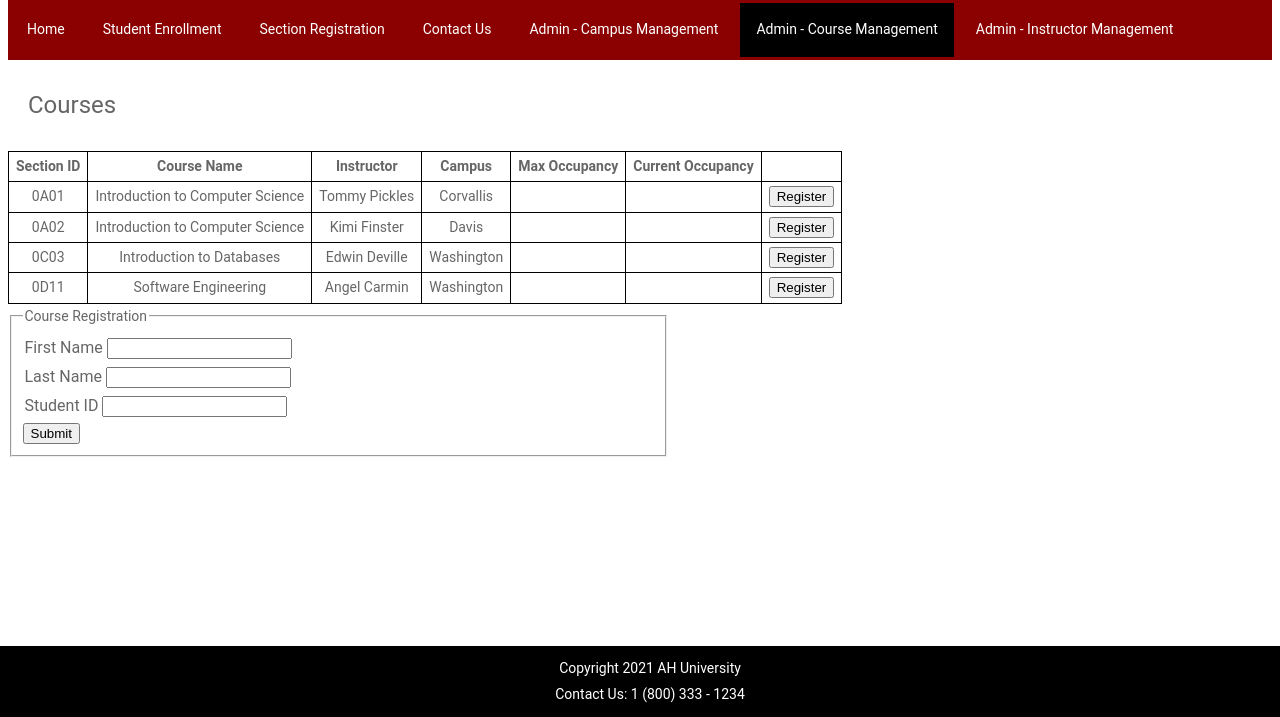
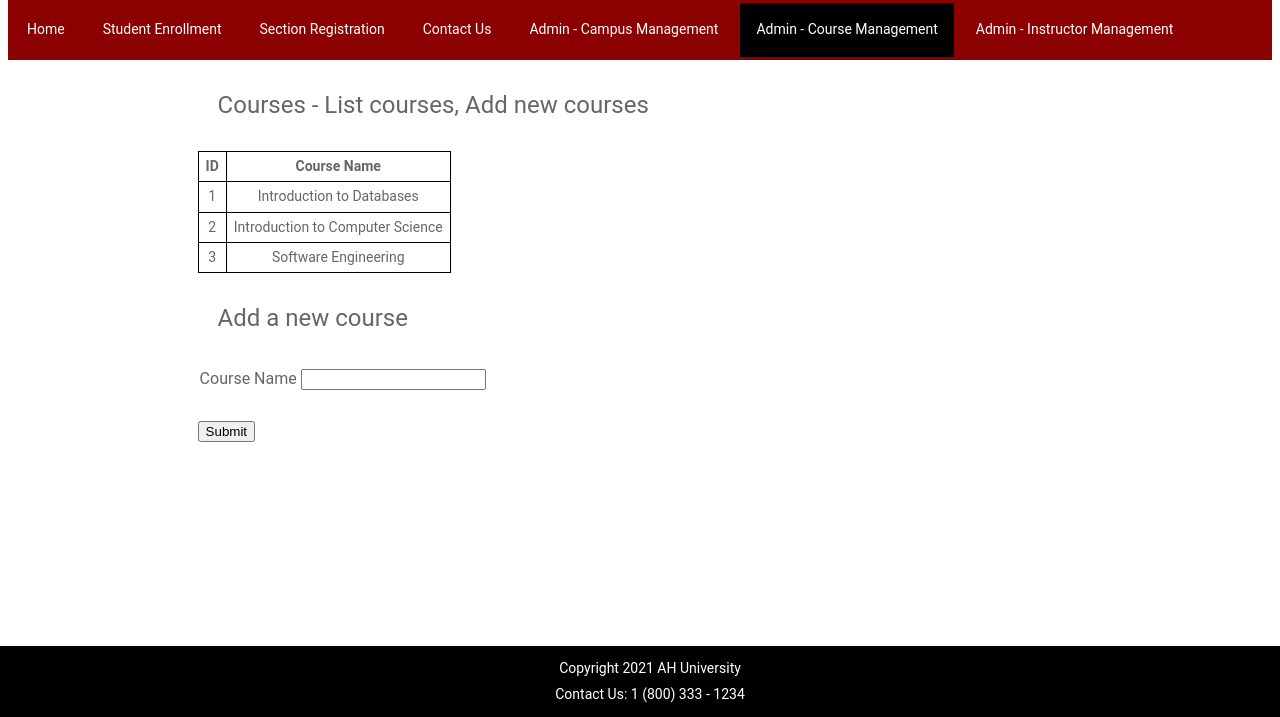
Before and after one commit to lyanita/cs340-project, a Flask app: template templates/courses.html in a window 1280 px wide. Shown: the part 83-800 px from the top of the page. Run offline with Flask 2, Linux system fonts and the light colour scheme; the template is opened without the code that fills it, so the values that code supplies are empty.

Commit message:
Updated courses.html

```diff
--- a/templates/courses.html
+++ b/templates/courses.html
@@ -2,18 +2,11 @@
 <html>
 
 <head>
-    <title>AH University</title>
+    <title>AH University - List courses, Add new courses</title>
     <link rel="stylesheet" href="../static/css/main.css">
 </head>
 
-<!-- The Courses page will list all the courses. When a course name is clicked,
-it will display all the available section numbers with detailed information such as a current
-enrollment, a campus, an instructor name etc. There will be a register button for each section.
-If a student clicks the register button, they can register for the course by entering
-their first and last name and their student_id.-->
-
 <body>
-
     <!-- page header placeholder-->
     <div id="header"></div>
 
@@ -30,113 +23,48 @@ their first and last name and their student_id.-->
     </div>
 
     <!-- courses table -->
-    <div id="coursesTableContainer">
-        <h3>Courses</h3>
+    <div class="bodyContainer">
+        <div id="coursesContainer">
+            <h3>Courses - List courses, Add new courses</h3>
             <table id="coursesTable">
                 <thead>
                     <tr>
-                    <th>Section ID</th>
+                        <th>ID</th>
                         <th>Course Name</th>
-                    <th>Instructor</th>
-                    <th>Campus</th>
-                    <th>Max Occupancy</th>
-                    <th>Current Occupancy</th>
                     </tr>
                 </thead>
                 <tbody id="coursesTableBody">
                     <!-- temporary hard coded sample data -->
                     <tr>
-                    <td>0A01</td>
-                    <td>Introduction to Computer Science</td>
-                    <td>Tommy Pickles</td>
-                    <td>Corvallis</td>
-                    <td></td>
-                    <td></td>
-                    <td><button>Register</button></td>
+                        <td>1</td>
+                        <td>Introduction to Databases</td>
                     </tr>
                     <tr>
-                    <td>0A02</td>
+                        <td>2</td>
                         <td>Introduction to Computer Science</td>
-                    <td>Kimi Finster</td>
-                    <td>Davis</td>
-                    <td></td>
-                    <td></td>
-                    <td><button>Register</button></td>
                     </tr>
                     <tr>
-                    <td>0C03</td>
-                    <td>Introduction to Databases</td>
-                    <td>Edwin Deville</td>
-                    <td>Washington</td>
-                    <td></td>
-                    <td></td>
-                    <td><button>Register</button></td>
-                </tr>
-                <tr>
-                    <td>0D11</td>
+                        <td>3</td>
                         <td>Software Engineering</td>
-                    <td>Angel Carmin</td>
-                    <td>Washington</td>
-                    <td></td>
-                    <td></td>
-                    <td><button>Register</button></td>
                     </tr>
                 </tbody>
             </table>
         </div>
 
-    <!-- register table (hidden at default) -->
-    <div id="register">
+        <!-- Add new courses -->
         <div class="forms">
+            <h3>Add a new course</h3>
+            <div class="forms" id="courseRegisterForm">
                 <form method="post">
-                <fieldset id="courseRegisterForm">
-                    <legend>Course Registration</legend>
                     <legend>
-                        <label>First Name
-                            <input type="text" name="first_name" id="first_name">
-                        </label></br>
-                        <label>Last Name
-                            <input type="text" name="last_name" id="last_name">
-                        </label></br>
-                        <label>Student ID
-                            <input type="text" name="student_id" id="student_id">
+                        <label>Course Name
+                            <input type="text" name="course_name" id="course_name">
                         </label>
                     </legend>
+                    <br>
                     <input type="submit" id="course_post">
-                </fieldset>
             </form>
         </div>
-    </div>
-
-    <div class="tables">
-        <table>
-            <thead>
-                <tr>
-                    <!-- Iterate through each key in the first entry to get the
-                column name -->
-                    {% for key in items[0].keys() %}
-
-                    <!-- Create a <th> tag with the key inside of it, this will be
-                our header row -->
-                    <th>{{ key }}</th>
-
-                    <!-- End of this for loop -->
-                    {% endfor %}
-                </tr>
-            <tbody>
-
-                <!-- Now, iterate through every person in the table -->
-                {% for item in items %}
-                <tr>
-                    <!-- Then iterate through every key in the current dictionary -->
-                    {% for key in item.keys() %}
-
-                    <!-- Create a <td> element with the value of that key in it -->
-                    <td>{{item[key]}}</td>
-                    {% endfor %}
-                </tr>
-                {% endfor %}
-        </table>
     </div>
 
     <!-- page footer placeholder-->
@@ -145,7 +73,5 @@ their first and last name and their student_id.-->
     <!-- javascript -->
     <script src="../static/header.js"></script>
     <script src="../static/footer.js"></script>
-
 </body>
-
 </html>
```
Lines whose indentation alone changed are shown as unchanged.
